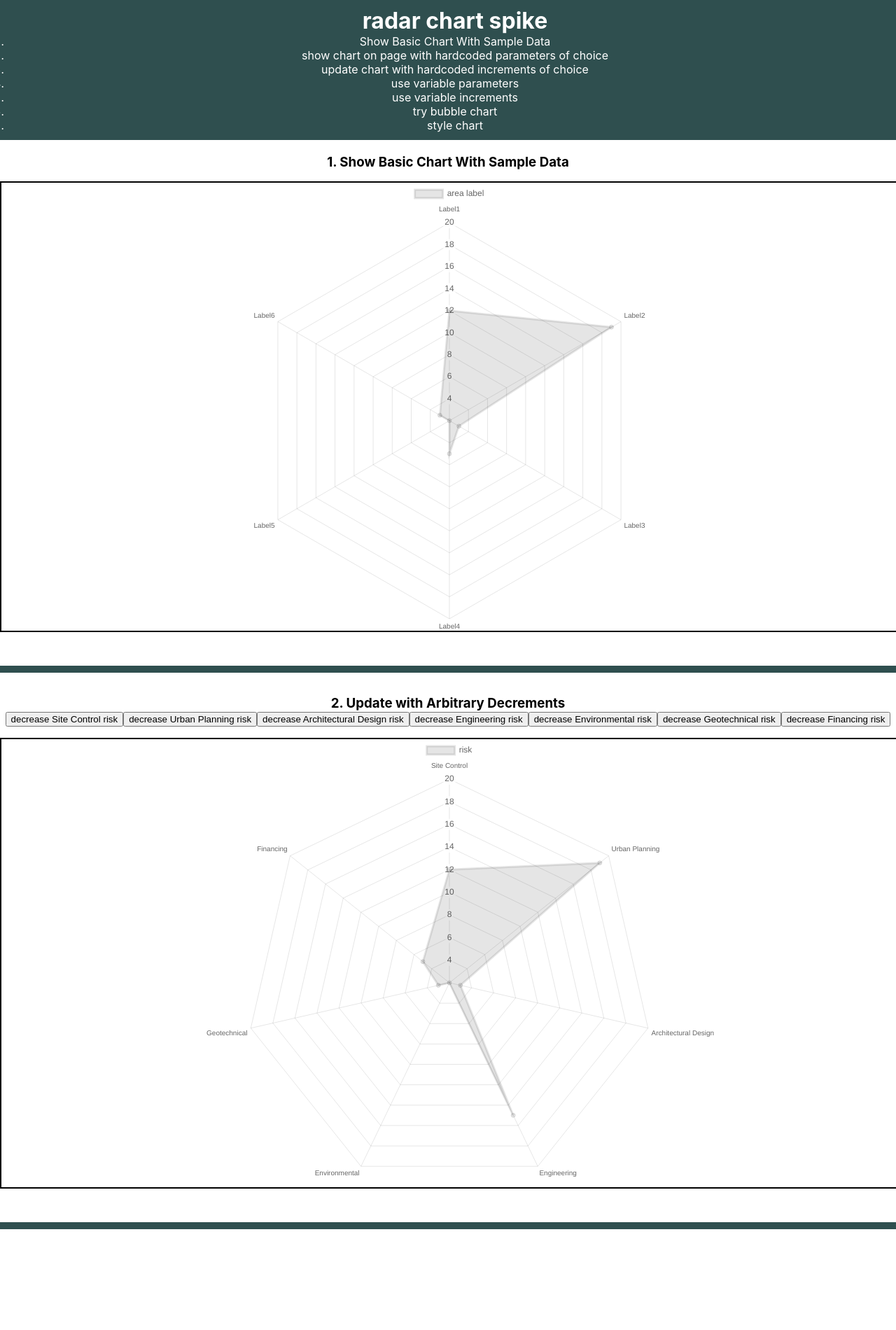
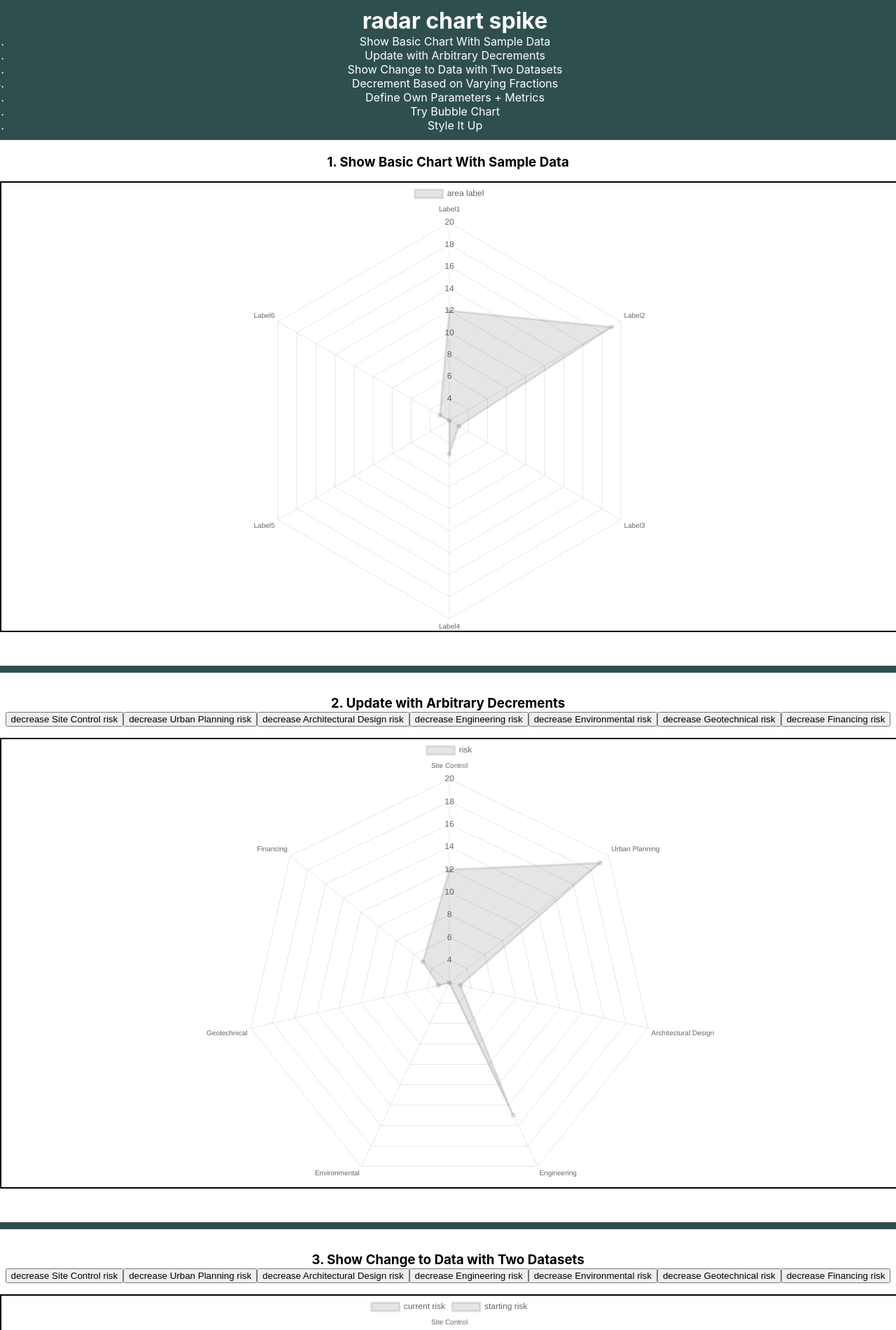
Before and after one commit to Super-Sweet-Quaranteam/chart-spike, a React (Create React App) app: page / in a window 1280 px wide. Shown: the top 1900 px of the page at 70% size. Before the commit the page ends 1788 px from the top, so only its background shows below. Built offline with nearby package versions, Linux system fonts and the light colour scheme.

Commit message:
show change to data using two datasets

```diff
--- a/src/App/App.js
+++ b/src/App/App.js
@@ -2,6 +2,7 @@ import React from 'react';
 import './App.css';
 import Test1 from '../Test1/Test1';
 import Test2 from '../Test2/Test2';
+import Test3 from '../Test3/Test3';
 
 
 function App() {
@@ -11,18 +12,18 @@ function App() {
         <h1>radar chart spike</h1>
           <ol>
             <li>Show Basic Chart With Sample Data</li>
-            <li>show chart on page with hardcoded parameters of choice</li>
-            <li>update chart with hardcoded increments of choice</li>
-            <li>use variable parameters</li>
-            <li>use variable increments</li>
-            <li>try bubble chart</li>
-            <li>style chart</li>
+            <li>Update with Arbitrary Decrements</li>
+            <li>Show Change to Data with Two Datasets</li>
+            <li>Decrement Based on Varying Fractions</li>
+            <li>Define Own Parameters + Metrics</li>
+            <li>Try Bubble Chart</li>
+            <li>Style It Up</li>
           </ol>
       </header>
       <section className="main-content">
         <Test1/>
-        <Test2 />
-
+        <Test2/>
+        <Test3/>
       </section>
     </div>
   );
--- /dev/null
+++ b/src/Chart3/Chart3.js
@@ -0,0 +1,54 @@
+import React from 'react';
+import Chart from 'chart.js';
+//declare variable for chart?
+let myRadarChart;
+
+class Chart2 extends React.Component {
+    state = {
+        startingData: []
+    }
+
+    chartRef=React.createRef();
+
+    componentDidMount(){
+        this.setState({startingData: this.props.data})
+        this.buildChart();
+    }
+
+    componentDidUpdate(){
+        this.buildChart();
+    }
+
+    buildChart() {
+        let elementThatHoldsChart = document.getElementById('myChart3');
+        const {data, labels}=this.props; //object destructuring!
+
+        //if myRadarChart has been built, destroy it.
+        if (typeof myRadarChart !== "undefined") myRadarChart.destroy();
+
+        myRadarChart= new Chart(elementThatHoldsChart, {
+            type: 'radar',
+            data: {
+                labels: labels,
+                datasets: [{
+                    label: 'current risk',
+                    data: data,
+                },
+                //this doesn't change after component mounts
+                {
+                    label: 'starting risk',
+                    data: this.state.startingData
+                }]
+            },
+        })
+    }
+
+
+    render() {
+        return (
+                <canvas id="myChart3"/>
+        )
+    }
+}
+
+export default Chart2;
--- /dev/null
+++ b/src/Test3/Test3.js
@@ -0,0 +1,72 @@
+import React from 'react';
+import Chart3 from '../Chart3/Chart3';
+
+class Test2 extends React.Component {
+        state = {
+        labels: ['Site Control', 'Urban Planning', 'Architectural Design', 'Engineering', 'Environmental', 'Geotechnical', 'Financing'],
+        data: [12, 19, 3, 15, 20, 3, 15]
+    }
+
+        decreaseRisk=(index)=>{
+        //the index comes from the button clicked, for the index of the label in the state labels array
+        //it will be used to change the data at that index in state data array
+        let oldData = this.state.data
+        //i coudn't figure out splicing right away. this works but doesn't feel best practice-y
+        let newData = [];
+            for (let i=0; i<oldData.length; i++){
+                if (i===index){
+                    newData.push(oldData[index]-1)
+                }
+                else newData.push(oldData[i])
+            }
+        //update the state with that one item at index changed -1
+        this.setState({
+            data: newData
+        })
+    }
+
+    render() {
+        return (
+            <article className="chart-article">
+                <h1>3. Show Change to Data with Two Datasets</h1>
+                <div className="buttonDiv">
+                    {this.state.labels.map(label =>
+                        <button id={`chart2-${label}-button`}
+                                key={this.state.labels.indexOf(label)}
+                                onClick={() => this.decreaseRisk(this.state.labels.indexOf(label))}>
+                                decrease {label} risk
+                        </button>
+                        )}
+                </div>
+                <Chart3 data={this.state.data} labels={this.state.labels}/>
+            </article>
+        )
+    }
+}
+
+export default Test2;
+
+
+
+
+
+
+//     componentDidMount=()=>{
+//         //this makes the chart go in the canvas with id myChart below
+//         //idk why but this feels awkward, look into later
+//         //I think because usually i only see getElementById for root
+//         let elementThatHoldsChart = document.getElementById('myChart2');
+//         //make a new chart.js instance? and set parameters:
+//         //type and data are top level, data contains labels and datasets
+//         //idk why we're doing it like this, as of now myChart doesn't get called
+//         let myChart = new Chart(elementThatHoldsChart, {
+//             type: 'radar',
+//             data: {
+//                 labels: this.state.labels,
+//                 datasets: [{
+//                     label: 'area label',
+//                     data: this.state.data,
+//                 }]
+//             },
+//         });
+//     }
```
